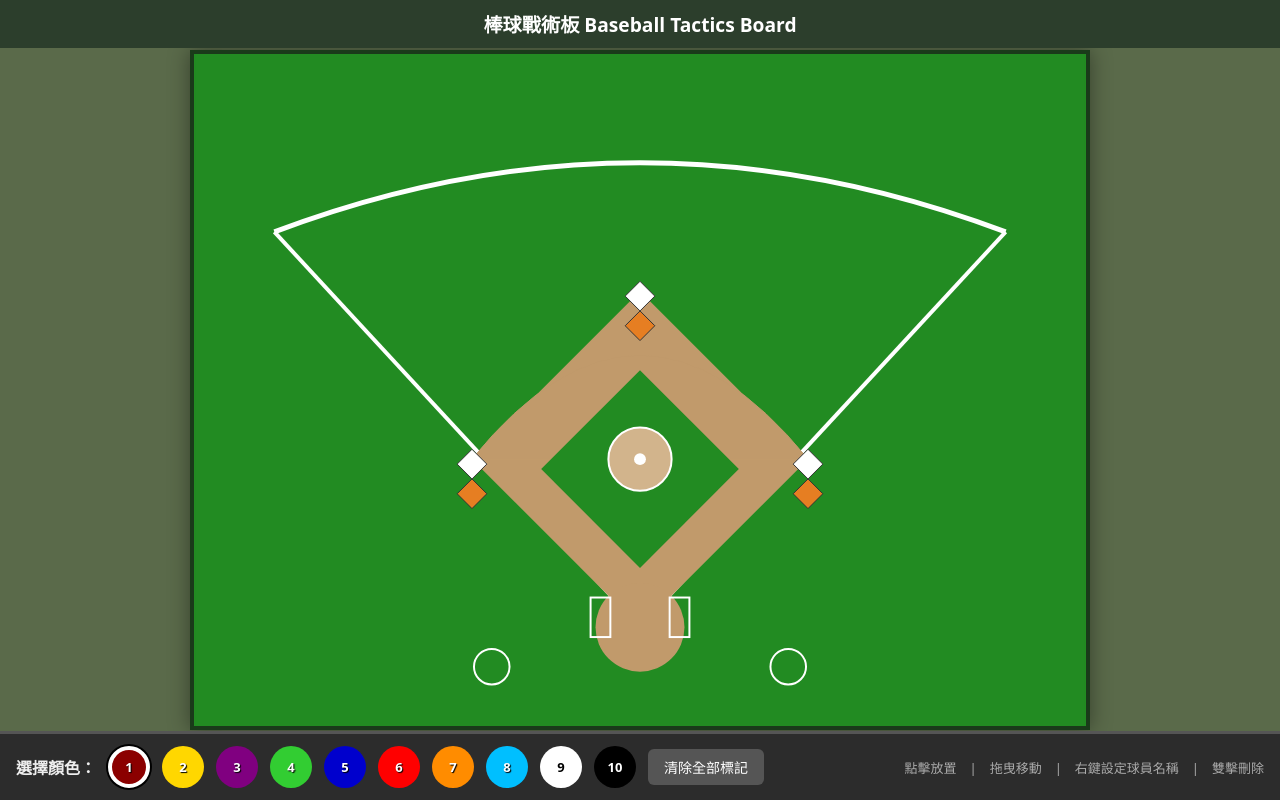
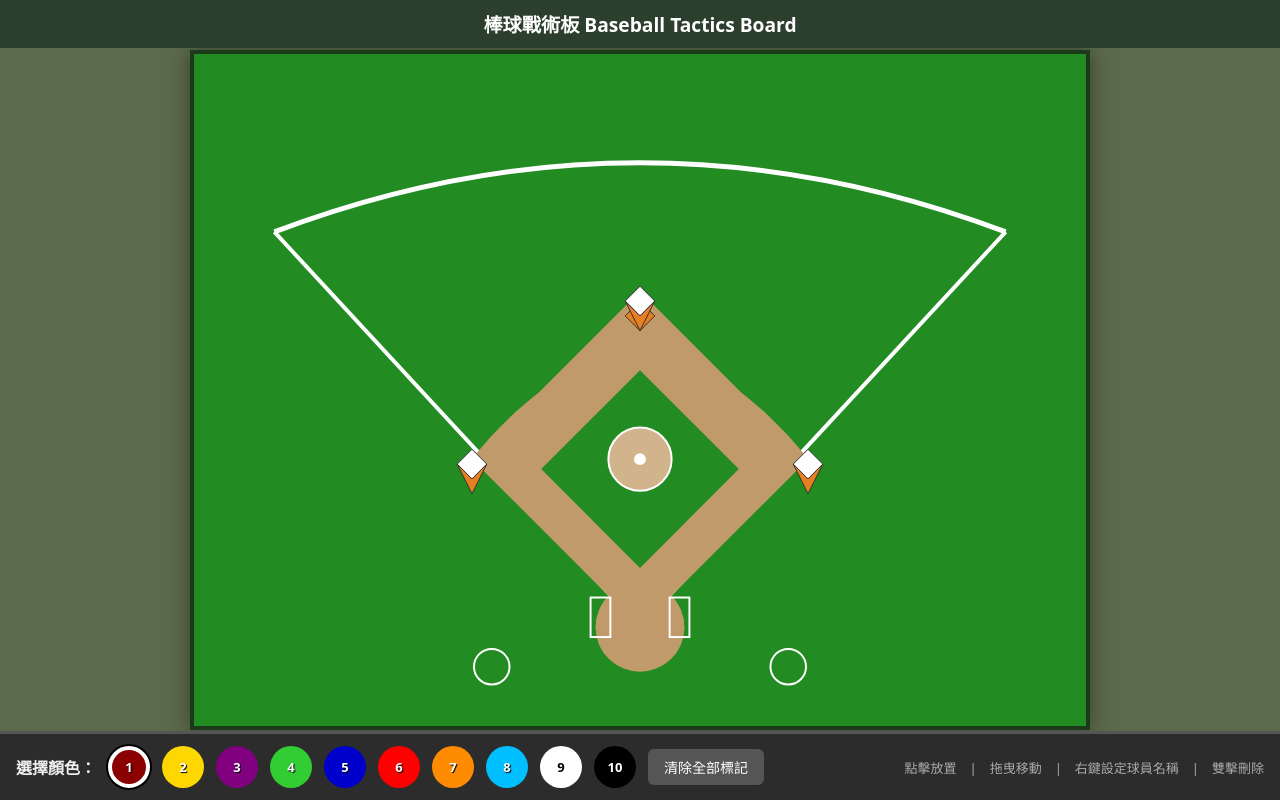
Before and after one commit to cses87241/baseball-tactics-board, a plain HTML site: page index.html in a window 1280 px wide. Drawn offline with Linux system fonts and the light colour scheme.

Commit message:
Fix bases to dual-color adjacent diamonds matching diagram style

```diff
--- a/index.html
+++ b/index.html
@@ -147,16 +147,21 @@ button:hover { background: #777; }
       <path d="M280,410 Q450,200 620,410" fill="#C19A6B" stroke="#C19A6B"/>
       <!-- Grass cut in infield (optional) -->
       <path d="M450,520 L550,420 L450,320 L350,420 Z" fill="#228B22"/>
-      <!-- Bases: white + tightly adjacent orange (forming dual-color diamond) -->
+      <!-- Bases: dual-color adjacent diamonds (white + orange sharing edge) -->
+      <!-- 2B: white left half, orange right half -->
+      <polygon points="450,235 465,250 450,265 435,250" fill="#ffffff" stroke="#333" stroke-width="1"/>
+      <polygon points="450,235 465,250 450,265 435,250" fill="none"/>
+      <polygon points="450,250 465,265 450,280 435,265" fill="#e67e22" stroke="#333" stroke-width="1"/>
+      <!-- Better adjacent: split diamond -->
       <!-- 2B -->
-      <polygon points="450,230 465,245 450,260 435,245" fill="#ffffff" stroke="#333" stroke-width="1"/>
-      <polygon points="450,260 465,275 450,290 435,275" fill="#e67e22" stroke="#333" stroke-width="1"/>
+      <polygon points="435,250 450,235 465,250 450,265" fill="#ffffff" stroke="#333" stroke-width="1"/>
+      <polygon points="435,250 450,265 465,250 450,280" fill="#e67e22" stroke="#333" stroke-width="1"/>
       <!-- 1B -->
-      <polygon points="620,400 635,415 620,430 605,415" fill="#ffffff" stroke="#333" stroke-width="1"/>
-      <polygon points="620,430 635,445 620,460 605,445" fill="#e67e22" stroke="#333" stroke-width="1"/>
+      <polygon points="605,415 620,400 635,415 620,430" fill="#ffffff" stroke="#333" stroke-width="1"/>
+      <polygon points="605,415 620,430 635,415 620,445" fill="#e67e22" stroke="#333" stroke-width="1"/>
       <!-- 3B -->
-      <polygon points="280,400 295,415 280,430 265,415" fill="#ffffff" stroke="#333" stroke-width="1"/>
-      <polygon points="280,430 295,445 280,460 265,445" fill="#e67e22" stroke="#333" stroke-width="1"/>
+      <polygon points="265,415 280,400 295,415 280,430" fill="#ffffff" stroke="#333" stroke-width="1"/>
+      <polygon points="265,415 280,430 295,415 280,445" fill="#e67e22" stroke="#333" stroke-width="1"/>
       <!-- Home plate: orange square + white plate -->
       <rect x="428" y="568" width="44" height="44" fill="#e67e22" stroke="#ffffff" stroke-width="2"/>
       <polygon points="450,572 468,590 450,608 432,590" fill="#ffffff" stroke="#333" stroke-width="1"/>
```
